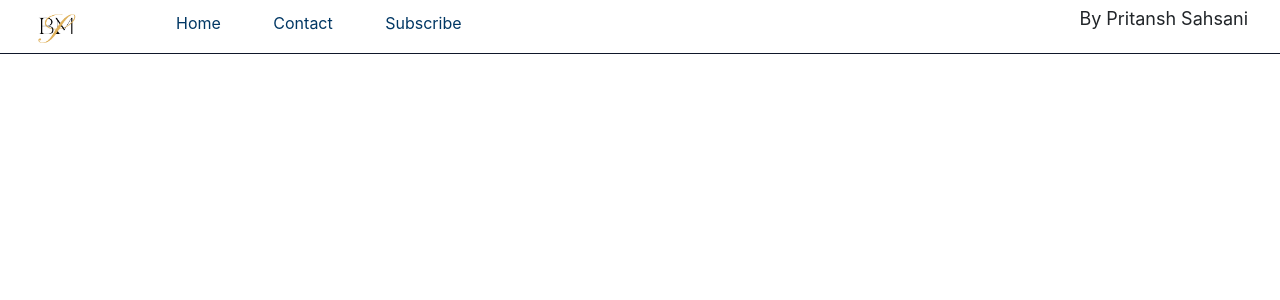
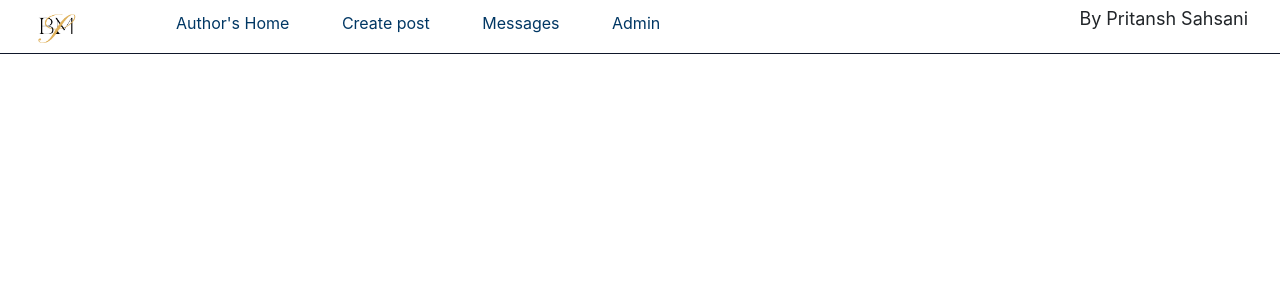
Before and after one commit to pritansh-sahsani/the-bland-mirror, a Flask app: page /authors_home in a window 1280 px wide. Shown: the top 300 px of the page. Run offline with Flask 2, Linux system fonts and the light colour scheme; the visitor is signed in with stand-in values (Sample User, id 1); style sheets or scripts are compiled from the project's sources; parts of the project's set-up code (start-up, migrations or seed data) failed here and were passed over; some libraries are stand-ins or nearby versions.

Commit message:
navbar for admin

```diff
--- a/main/templates/layout.html
+++ b/main/templates/layout.html
@@ -56,6 +56,22 @@
 					<a href="/" class="ml-2">
 						<img src="../static/assets/logo.png" class="ml-4 w-12 mr-0" alt="" />
 					</a>
+					{% if current_user.is_authenticated %}
+						<div class="pr-8 md:block hidden mx-5">
+							<a class="navbar-link" href="/authors_home">
+								<button class="underline-btn">Author's Home</button>
+							</a>
+							<a class="navbar-link" href="/create_post">
+								<button class="underline-btn">Create post</button>
+							</a>
+							<a class="navbar-link" href="/messages">
+								<button class="underline-btn">Messages</button>
+							</a>
+							<a class="navbar-link" href="/admin">
+								<button class="underline-btn">Admin</button>
+							</a>
+						</div>
+					{% else %}
 						<div class="pr-8 md:block hidden mx-5">
 							<a class="navbar-link" href="/">
 								<button class="underline-btn">Home</button>
@@ -67,6 +83,7 @@
 								<button class="underline-btn">Subscribe</button>
 							</a>
 						</div>
+					{% endif %}
 				</div>
 
 				<div class="block md:float md:items-right md:mr-8">
```
Also changed, not shown: main/static/post_img/4.png (added), main/static/post_img/5.png (added), main/static/post_img/6.png (added), main/the_bland_mirror.sqlite3. Lines whose indentation alone changed are shown as unchanged.
